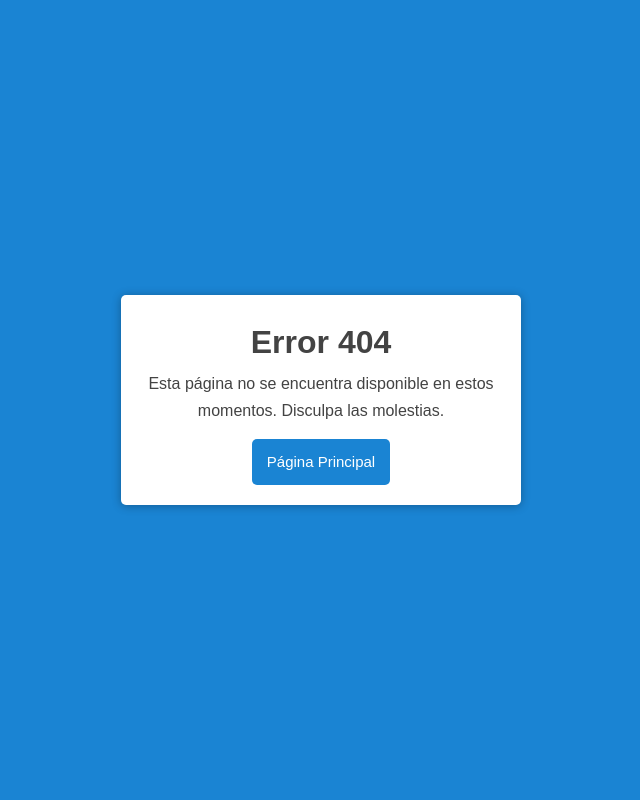
After one commit to jeirf12/Taller4, a PHP site: page /Vista/error.php in a window 1280 px wide. The commit adds this page. Shown: the whole page, without its empty margins (319-959 px from the left). Run offline with PHP 8.4, Linux system fonts and the light colour scheme.

Commit message:
news view error and fix variables undefined

```diff
--- /dev/null
+++ b/Vista/error.php
@@ -0,0 +1,53 @@
+<!DOCTYPE html>
+<html lang="es">
+<head>
+	<meta charset="UTF-8">
+	<title>Error 404</title>
+	<style>
+	*{
+		margin: 0;
+		padding: 0;
+		box-sizing: border-box;
+		font-family: sans-serif;
+	}
+		body{
+			background: #1a84d3;
+			width: 100%;
+			height: 100vh;
+			display: flex;
+			justify-content: center;
+			align-items: center;
+		}
+		.container-404{
+			text-align: center;
+			width: 100%;
+			max-width: 400px;
+			background: #fff;
+			padding: 20px;
+			box-shadow: 0px 1px 10px rgba(0,0,0,0.3);
+			border-radius: 5px;
+			line-height: 1.7;
+			color: #434343;
+		}
+		.boton{
+			display: inline-block;
+			margin-top: 15px;
+			text-decoration: none;
+			background: #1a84d3;
+			color: #fff;
+			padding: 10px 15px;
+			border-radius: 5px;
+			font-size: 15px;
+		}
+	</style>
+</head>
+<body>
+	<div class="container-404">
+		<h1>Error 404</h1>
+		<p>Esta página no se encuentra disponible en estos momentos. Disculpa las molestias.</p>
+		<a href="index.php" class="boton">
+			Página Principal
+		</a>
+	</div>
+</body>
+</html>
--- a/index.php
+++ b/index.php
@@ -10,6 +10,7 @@ $controlador = "controlador".$controlador;
 $controlador = $controlador::getInstance();
 
 if (!method_exists($controlador, $accion)) {
-	$accion = 'Listar';
+	require_once "Vista/error.php";
+}else{
+	call_user_func(array($controlador, $accion));
 }
-call_user_func(array($controlador, $accion));
```
Also changed, not shown: Controlador/controladorSesion.php (+8 -5 lines), .Htaccess (added).
